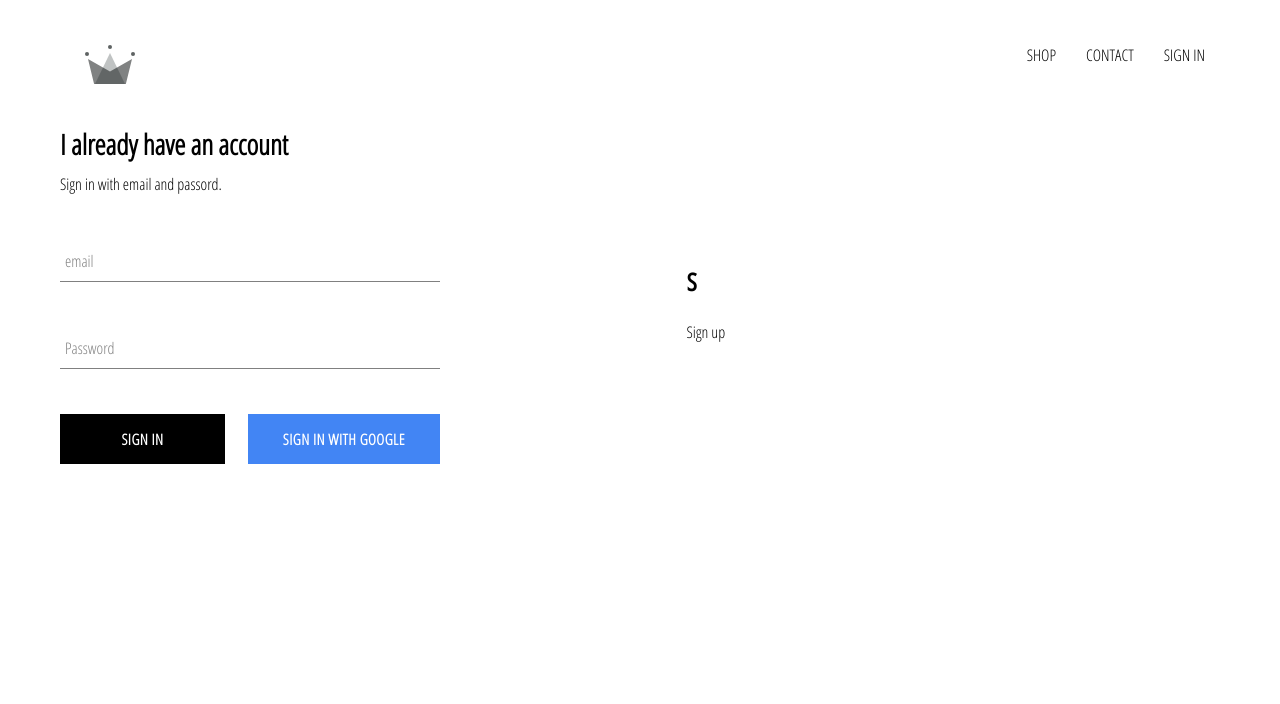
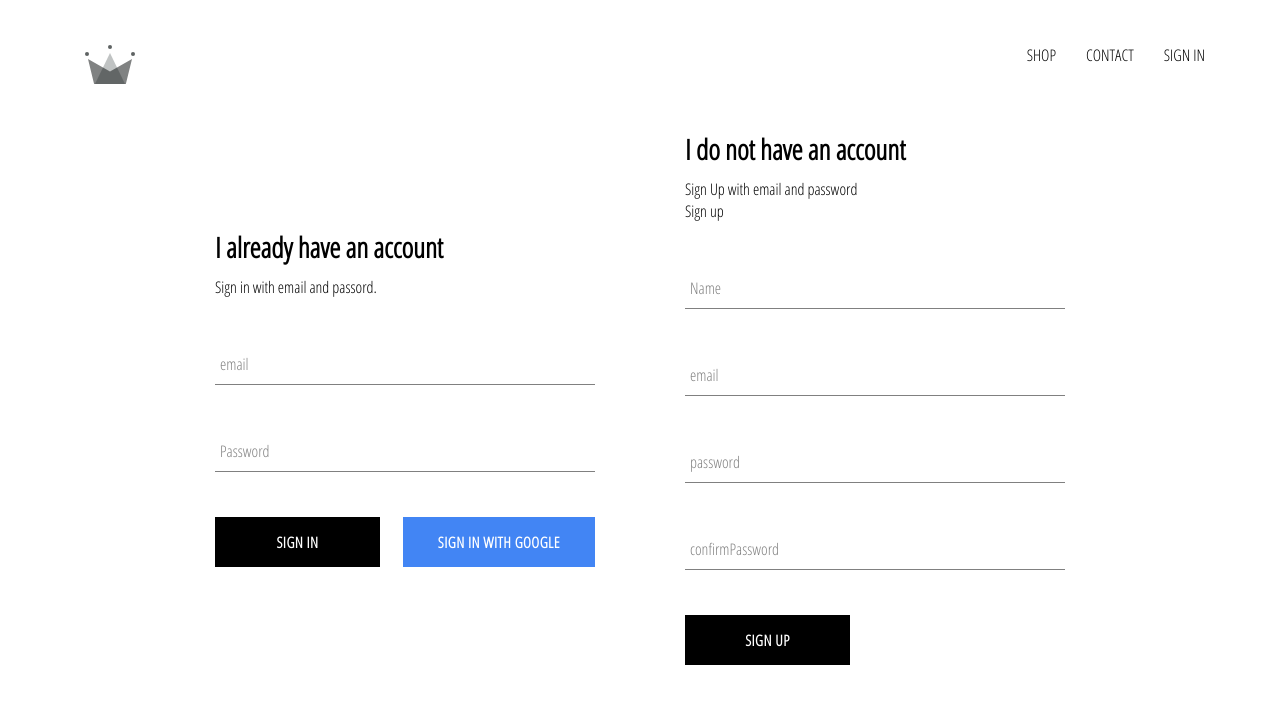
Before and after one commit to TarlapanAndrei/shop_project, a React (Create React App) app: page /sign in a window 1280 px wide. Shown: the top 704 px of the page. Built offline with nearby package versions, Linux system fonts and the light colour scheme; no server answers.

Commit message:
create sign up component, connection with firebase/auth and firebase/firestore, upgrade firebase with storing data in firestore.upgrate App component with firestore

```diff
--- a/src/App.js
+++ b/src/App.js
@@ -1,6 +1,6 @@
 import React from 'react';
 import { Route, Switch } from 'react-router-dom';
-import{ auth } from './firebase/firebase-utils';
+import{ auth, createUserProfileDocument } from './firebase/firebase-utils';
 
 import './App.css';
 import ShopPage from './pages/shop/shop.component';
@@ -14,10 +14,21 @@
   }
   unsubscribeFromAuth = null;
   componentDidMount(){
-    this.unsubscribeFromAuth = auth.onAuthStateChanged( userAuth =>{
-      this.setState({
-        currentUser: userAuth
-      })
+    this.unsubscribeFromAuth = auth.onAuthStateChanged(async userAuth =>{
+     if(userAuth){
+       const userRef = await createUserProfileDocument(userAuth)
+       userRef.onSnapshot(snapShot =>{
+         this.setState({
+           currentUser: {
+             id:snapShot.id,
+             ...snapShot.data()
+           }
+         })
+       })
+     }
+    else this.setState({
+      currentUser:userAuth
+    })
     })
   }
   componentWillUnmount(){
--- a/src/components/sign-up/sign-up.component.jsx
+++ b/src/components/sign-up/sign-up.component.jsx
@@ -1,5 +1,8 @@
 import React from 'react';
+import { auth, createUserProfileDocument } from '../../firebase/firebase-utils';
 import './sign-up.styles.scss';
+import FormInput from '../../components/form-input/form-input.component';
+import CustomButton from '../../components/custom-button/custom-button.component';
 
 class SignUp extends React.Component{
   state = {
@@ -8,11 +11,77 @@
     password: '',
     confirmPassword: ''
   }
+  handleChange = event =>{
+    const {name, value } = event.target;
+    this.setState({
+      [name]: value
+    })
+  }
+  handleSubmit = async event =>{
+    event.preventDefault();
+    const {displayName, email, password, confirmPassword} = this.state;
+    if(password !== confirmPassword){
+      alert("password don't match");
+      return;
+    }
+    try{
+    const {user} = await auth.createUserWithEmailAndPassword(email, password);
+    await createUserProfileDocument(user,{displayName})
+    this.setState({
+      displayName: '',
+      email: '',
+      password: '',
+      confirmPassword: ''
+    })
+  }catch(err){
+    console.error('error on sign up', err.message)
+  }
+  }
   render(){
+    const {displayName, email, password, confirmPassword} = this.state;
     return(
       <div className='sign-up'>
-         <h1>s</h1>
+         <h2 className='title'>I do not have an account</h2>
+         <span>Sign Up with email and password</span>
          <span>Sign up</span>
+         <form
+            onSubmit={this.handleSubmit}
+            className='sign-up-form'
+            >
+           <FormInput
+             name='displayName'
+             value={displayName}
+             handleChange={this.handleChange}
+             required
+             label='Name'
+             type='text'
+           />
+           <FormInput
+             name='email'
+             value={email}
+             handleChange={this.handleChange}
+             required
+             label='email'
+             type='email'
+           />
+           <FormInput
+             name='password'
+             value={password}
+             handleChange={this.handleChange}
+             required
+             label='password'
+             type='password'
+           />
+           <FormInput
+             name='confirmPassword'
+             value={confirmPassword}
+             handleChange={this.handleChange}
+             required
+             label='confirmPassword'
+             type='password'
+           />
+          <CustomButton type='submit'>Sign Up</CustomButton>
+         </form>
       </div>
     )
   }
--- a/src/components/sign-up/sign-up.styles.scss
+++ b/src/components/sign-up/sign-up.styles.scss
@@ -1,5 +1,9 @@
 .sign-up{
-  width: 40%;
+  width: 380px;
   display: flex;
   flex-direction: column;
+
+  .title{
+    margin: 10px 0;
+  }
 }
--- a/src/firebase/firebase-utils.js
+++ b/src/firebase/firebase-utils.js
@@ -15,6 +15,27 @@
 export const auth = firebase.auth();
 export const firestore = firebase.firestore();
 
+export const createUserProfileDocument = async (userAuth, suplimentarData)=>{
+  if(!userAuth) return;
+  const userRef = firestore.doc(`users/${userAuth.uid}`);
+  const snapShot = await userRef.get();
+  if(!snapShot.exists){
+    const {displayName, email } = userAuth;
+    const createdAt = new Date();
+    try{
+      await userRef.set({
+        displayName,
+        email,
+        createdAt,
+        ...suplimentarData
+      })
+    } catch(err){
+      console.log('error on firebase', err.message)
+    }
+  }
+  return userRef;
+}
+
 const provider = new firebase.auth.GoogleAuthProvider();
 provider.setCustomParameters({
   prompt:'select_account'
--- a/src/pages/sign-in-and-sign-up/sign-in-and-sign-up.styles.scss
+++ b/src/pages/sign-in-and-sign-up/sign-in-and-sign-up.styles.scss
@@ -1,6 +1,7 @@
 .sign-in-sign-up{
-  width:90%;
+  width: 850px;
   display: flex;
   justify-content: space-between;
   align-items: center;
+  margin: 30px auto;
 }
```
